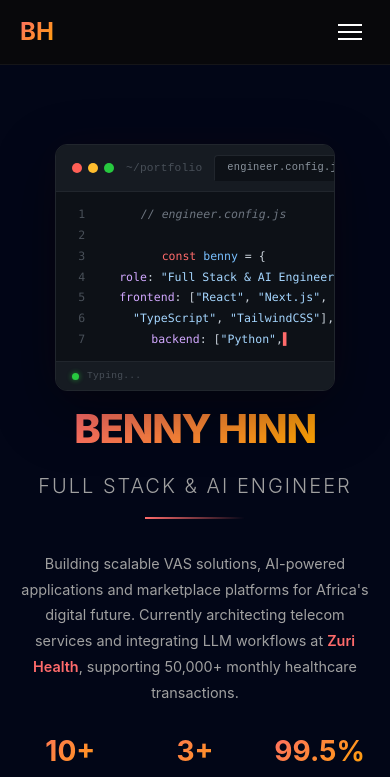
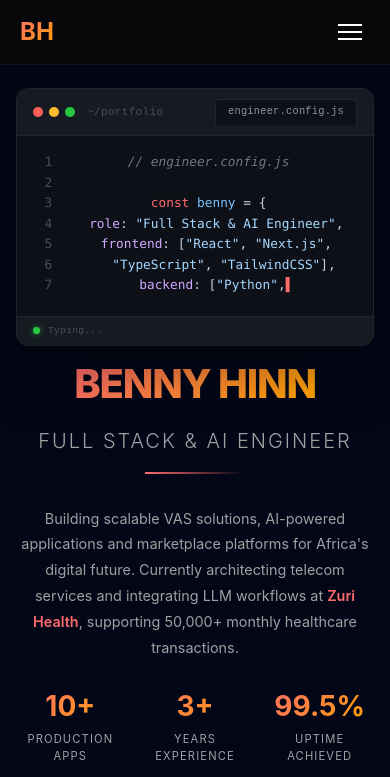
Before and after one commit to coderbenny/bennyhinn.life, a Next.js app: page / in a window 390 px wide. Shown: the top 777 px of the page. Built offline with nearby package versions, Linux system fonts and the light colour scheme; a web font is replaced by a local one.

Commit message:
style: update terminal typography, scrollbar styling, and responsive layout spacing for hero components

```diff
--- a/app/globals.css
+++ b/app/globals.css
@@ -477,9 +477,25 @@ html {
 .terminal-body {
   padding: 1.25rem 1.5rem;
   font-family: 'SF Mono', 'Fira Code', 'Cascadia Code', 'Consolas', monospace;
-  font-size: clamp(0.72rem, 1.15vw, 0.9rem);
-  line-height: 1.8;
+  font-size: clamp(0.85rem, 1.2vw, 1rem);
+  line-height: 1.6;
   min-height: 280px;
+  overflow-x: auto;
+}
+
+.terminal-body::-webkit-scrollbar {
+  height: 6px;
+  width: 6px;
+}
+.terminal-body::-webkit-scrollbar-track {
+  background: transparent;
+}
+.terminal-body::-webkit-scrollbar-thumb {
+  background: #30363d;
+  border-radius: 4px;
+}
+.terminal-body::-webkit-scrollbar-thumb:hover {
+  background: #484f58;
 }
 
 .terminal-line {
@@ -1501,6 +1517,7 @@ html {
     justify-items: center;
     text-align: center;
     gap: 1.5rem;
+    margin-top: 2rem;
   }
 
   .hero-content {
@@ -1521,13 +1538,18 @@ html {
 
   .hero-image-wrapper {
     width: 100%;
-    max-width: 320px;
+    max-width: 440px;
     order: -1;
   }
 
   .terminal-body {
-    padding: 1rem 0.75rem;
-    min-height: 180px;
+    padding: 1.25rem 1rem;
+    min-height: 200px;
+    font-size: 0.85rem;
+  }
+
+  .terminal-line {
+    gap: 0.75rem;
   }
 
   .hero-cta {
@@ -1669,15 +1691,21 @@ html {
 
   .hero-layout {
     gap: 1.25rem;
+    margin-top: 1.5rem;
   }
 
   .hero-image-wrapper {
-    max-width: 280px;
+    max-width: 100%;
   }
 
   .terminal-body {
-    padding: 0.75rem;
-    min-height: 160px;
+    padding: 1rem;
+    min-height: 180px;
+    font-size: 0.8rem;
+  }
+
+  .terminal-line {
+    gap: 0.5rem;
   }
 
   .hero-description {
@@ -1772,8 +1800,18 @@ html {
     padding: 3.5rem 0.75rem 1.5rem;
   }
 
+  .hero-layout {
+    margin-top: 1rem;
+  }
+
   .hero-image-wrapper {
-    max-width: 180px;
+    max-width: 100%;
+  }
+
+  .terminal-body {
+    padding: 0.75rem 0.5rem;
+    font-size: 0.75rem;
+    min-height: 160px;
   }
 
   .hero-stats {
@@ -1815,7 +1853,7 @@ html {
   }
 
   .hero-image-wrapper {
-    max-width: 180px;
+    max-width: 280px;
   }
 
   .hero-stats {
```
